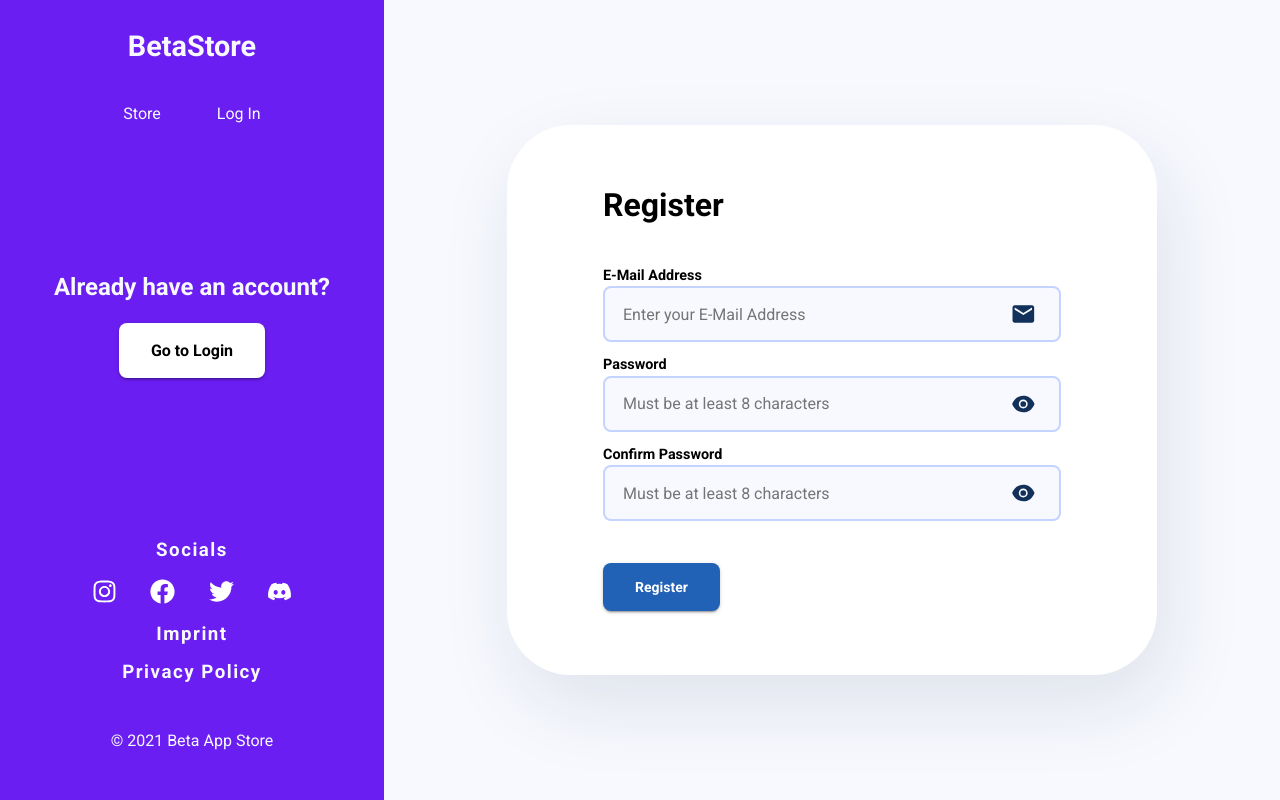
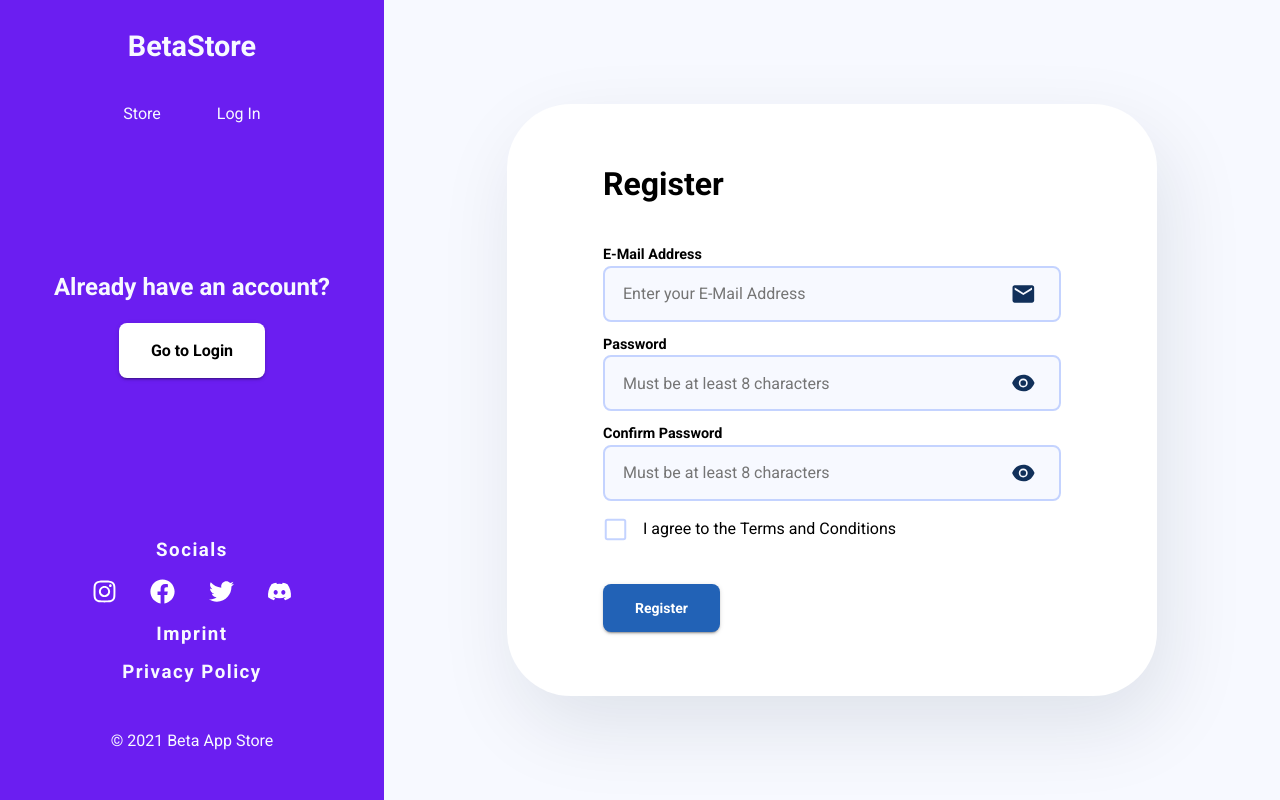
Before and after one commit to floriankulig/testiply, a Next.js app: page /register in a window 1280 px wide. Built offline with nearby package versions, Linux system fonts and the light colour scheme.

Commit message:
added terms and conditions field

```diff
--- a/src/components/auth/TesterAuthForm.tsx
+++ b/src/components/auth/TesterAuthForm.tsx
@@ -6,10 +6,8 @@ import { MdEmail } from "react-icons/md";
 import { FormType } from "ts"
 import { Form, Formik, FormikHelpers, FormikValues } from "formik"
 import * as Yup from 'yup';
-import { useIsMobile } from "hooks";
+import { FormikCheckbox } from "components/forms/FormikCheckbox";
 import Link from "next/link";
-import { theme } from "styles";
-import { InfoCard } from "components/InfoCard";
 
 interface TesterAuthFormProps {
     formType: FormType;
@@ -19,6 +17,7 @@ interface FormValues {
     email: string;
     password: string;
     confirmPassword?: string;
+    acceptedTAS?: boolean
 }
 
 
@@ -32,13 +31,15 @@ export const TesterAuthForm: React.FC<TesterAuthFormProps> = ({ formType }) => {
             email: "",
             password: "",
             confirmPassword: "",
+            acceptedTAS: false
         }
 
     const validationSchema = Yup.object({
         email: Yup.string().email('Invalid format').required('Required').min(3),
         password: Yup.string().required('Required').min(8, "Has to be at least 8 characters"),
         confirmPassword: (formType === "register" ? Yup.string()
-            .oneOf([Yup.ref('password'), null], 'Passwords must match').required('Required') : undefined)
+            .oneOf([Yup.ref('password'), null], 'Passwords must match').required('Required') : undefined),
+        acceptedTAS: (formType === "register" ? Yup.boolean().oneOf([true]) : undefined),
     })
 
     const handleSubmit = (values: FormikValues, helpers: FormikHelpers<FormikValues>) => {
@@ -72,6 +73,7 @@ export const TesterAuthForm: React.FC<TesterAuthFormProps> = ({ formType }) => {
                             svgClickHandler={() => setShowPasswords(prev => !prev)}
                         />
                         {formType === "register" && (
+                            <>
                                 <FormikTextInput
                                     name="confirmPassword"
                                     label="Confirm Password"
@@ -80,6 +82,11 @@ export const TesterAuthForm: React.FC<TesterAuthFormProps> = ({ formType }) => {
                                     svg={showPasswords ? <AiFillEyeInvisible /> : <AiFillEye />}
                                     svgClickHandler={() => setShowPasswords(prev => !prev)}
                                 />
+                                <FormikCheckbox name="acceptedTAS">
+                                    {/*LINK NEEDS TO POINT TO TERMS AND CONDITIONS LATER*/}
+                                    I agree to the&nbsp;<Link href="/register"><span className="link">Terms and Conditions</span></Link>
+                                </FormikCheckbox>
+                            </>
                         )}
                         <Button bold type="submit">{formType === "register" ? "Register" : "Log In"}</Button>
                     </Form>
```
Lines whose indentation alone changed are shown as unchanged.
